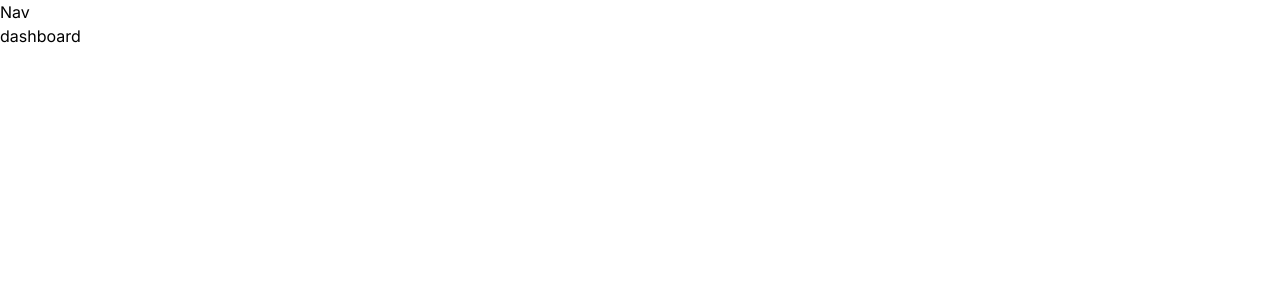
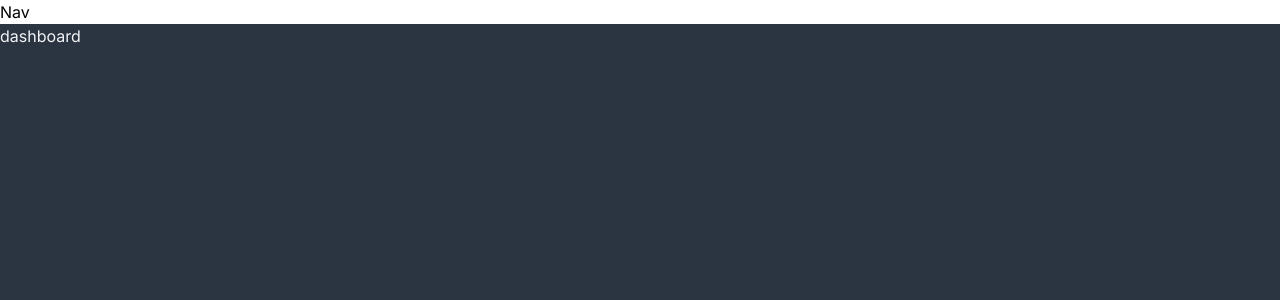
Before and after one commit to senhorgomes/next-mongodb, a Next.js app: page / in a window 1280 px wide. Shown: the top 300 px of the page. Built offline with nearby package versions, Linux system fonts and the light colour scheme.

Commit message:
Add styles

```diff
--- a/app/layout.js
+++ b/app/layout.js
@@ -17,8 +17,12 @@ export default function RootLayout({ children }) {
   return (
     <html lang="en">
       <body className={inter.className}>
-        <Nav />
-        {children}
+        <div className="flex flex-col h-screen max-h-screen">
+          <Nav />
+          <div className="flex-grow overflow-y-auto bg-page text-default-text">
+            {children}
+          </div>
+        </div>
       </body>
     </html>
   );
```
